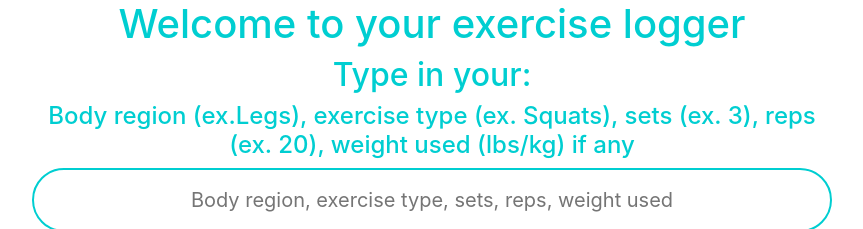
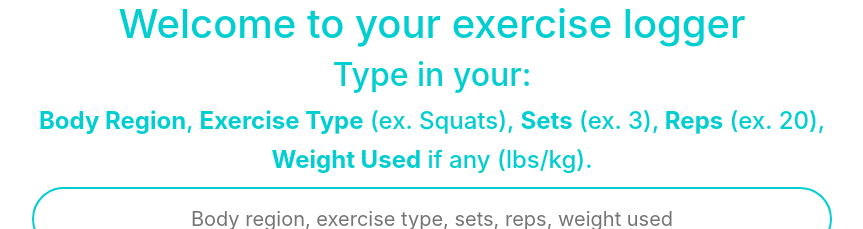
Before and after one commit to Sem8/weight-lifting-journal-react-redux, a React (Create React App) app in the folder wod-logger/: page / in a window 1280 px wide. Shown: the top 229 px of the page, without its empty margins (208-1071 px from the left). Built offline with nearby package versions, Linux system fonts and the light colour scheme; no server answers; sample sign-in values are in the browser's storage.

Commit message:
few more style changes

```diff
--- a/wod-logger/src/pages/AddWodParent.js
+++ b/wod-logger/src/pages/AddWodParent.js
@@ -54,9 +54,9 @@ class AddWodParent extends Component {
       <div>
         <div className='addWodParentDiv'>
           <h2> Type in your: </h2>
-          <h4>
-            Body region (ex.Legs), exercise type (ex. Squats), sets (ex. 3),
-            reps (ex. 20), weight used (lbs/kg) if any
+          <h4 className='instructionH4'>
+            <strong>Body Region</strong>, <strong>Exercise Type</strong> (ex. Squats), <strong>Sets</strong> (ex. 3),
+            <strong> Reps</strong> (ex. 20), <strong> Weight Used</strong> if any (lbs/kg).
           </h4>
           <form onSubmit={this.addWorkout}>
             <input
--- a/wod-logger/src/styles/AddWodParent.scss
+++ b/wod-logger/src/styles/AddWodParent.scss
@@ -5,7 +5,11 @@
     flex-direction: column;
     align-items: center;
     text-align: center;
+    line-height: 1.5
 };
+.instructionH4 {
+    line-height: 1.6
+}
 
 .addWorkoutBtn {
     margin: 20px;
```
